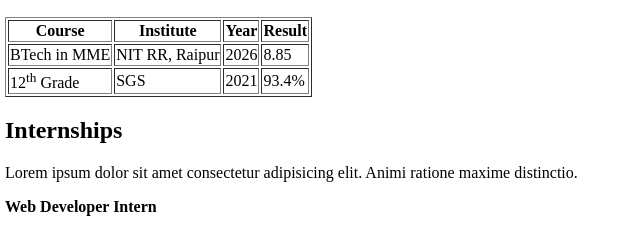
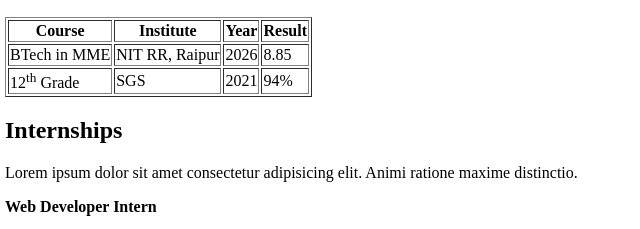
Before and after one commit to atomicXsingh/Resume, a plain HTML site: page index.html in a window 1280 px wide. Shown: the part 350-579 px from the top of the page, 3-643 px from the left. Drawn offline with Linux system fonts and the light colour scheme.

Commit message:
Update index.html

```diff
--- a/index.html
+++ b/index.html
@@ -91,7 +91,7 @@
                     <td>SGS
                     </td>
                     <td>2021</td>
-                    <td>93.4%</td>
+                    <td>94%</td>
                 </tr>
 
 
```
